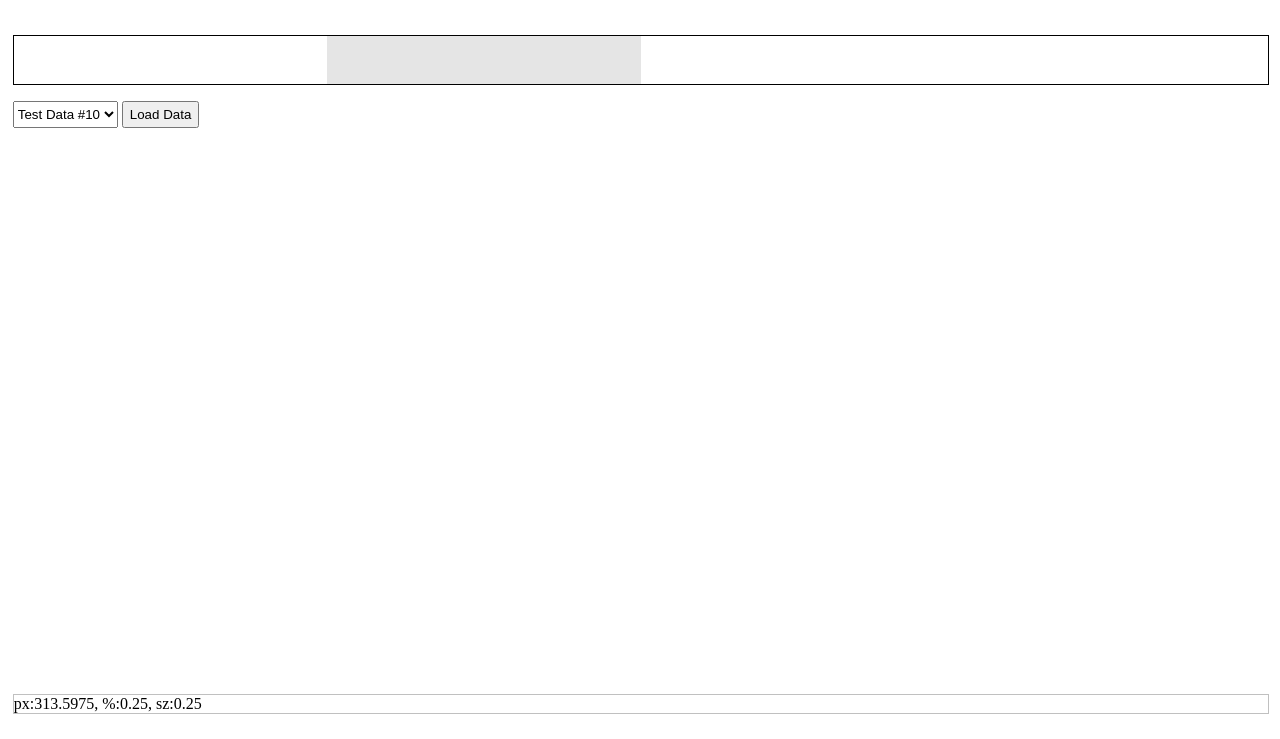
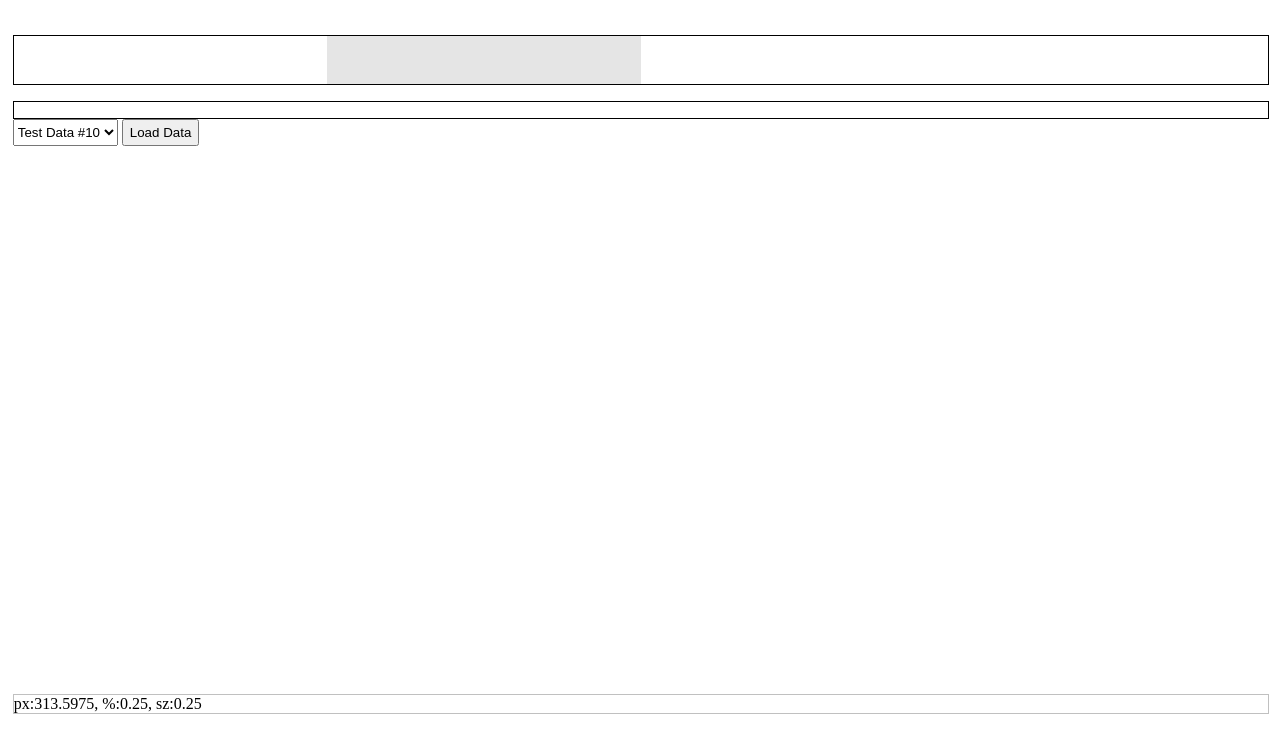
Before and after one commit to gregorytmorgan/jquery-custom-widgets, a plain HTML site: page public_html/index.html in a window 1280 px wide. Shown: the part 61-800 px from the top of the page. Drawn offline with nearby package versions, Linux system fonts and the light colour scheme.

Commit message:
Add another widget container.

```diff
--- a/public_html/index.html
+++ b/public_html/index.html
@@ -14,6 +14,7 @@ jQuery Timeline-control Widget Tests
     <script src="https://code.jquery.com/ui/1.12.1/jquery-ui.min.js"></script><!-- todo: create bundle -->
     <script src="https://d3js.org/d3.v5.min.js"></script><!-- ToDo: create bundle -->
     <script src="timeline.1.js"></script>
+    <script src="barView.js"></script>
     <script>
 
       const MIN_DATA_VALUE = 10;
@@ -95,30 +96,30 @@ jQuery Timeline-control Widget Tests
         // alternate widget initialization syntax
         // var bar = $.custom.progressbar({}, $("<div></div>").appendTo("body"));
 
-        let widgetElement = $("#widgetElement1");
+        let widgetElement1 = $("#widgetElement1");
 
         // construct a timeline widget in the widgetElement2 element. We pass
         // in a custom handler for the atstart' custom event.
-        widgetElement.timeline({
+        widgetElement1.timeline({
           // the widget defaults to using the widgetElement height, which is not set,
           // so provide an explict height.
           height: '48px',
-
           data: testData10
-
         });
 
         // Alternate way of calling widget methods by calling object and passing in func name
         //console.log("Initial value: " + widgetElement.timeline("value"));
 
-        let myTimeline = widgetElement.data("custom-timeline");
+        let myTimeline = widgetElement1.data("custom-timeline");
+
+        let widgetElement2 = $("#widgetElement2");
 
         // Notes:
         // 1) Custom handlers are called before the default.
         // 2) Returning false or using stopImmediatePropagation(), stopPropagation()
         // and preventDefault() does not seem to stop the default handler from firing?
         // 3) Note the closure. hander doesn't have a wy to pass in a widget context?
-        widgetElement.bind("timelinechange", function (event, data) {
+        widgetElement1.bind("timelinechange", function (event, data) {
           let strValue, keys;
 
           if ($.type(data) === "array") {
@@ -156,14 +157,13 @@ jQuery Timeline-control Widget Tests
   </script>
   </head>
   <body>
-    <div id="content">
+    <div class="content">
       <div class="title-block">
         <h1>Timeline Control Widget Test</h1>
       </div>
 
       <div id="widgetElement1" class="widgetElement full"></div>
-
-    </div><!-- content -->
+      <div id="widgetElement2" class="widgetElement full"></div>
 
       <div class="test-selector-container">
         <select id="dataSet">
@@ -175,6 +175,7 @@ jQuery Timeline-control Widget Tests
         </select>
         <button id="bGo">Load Data</button>
       </div>
+    </div><!-- content -->
 
     <div id="debugConsole"></div>
 
```
Lines whose indentation alone changed are shown as unchanged.
